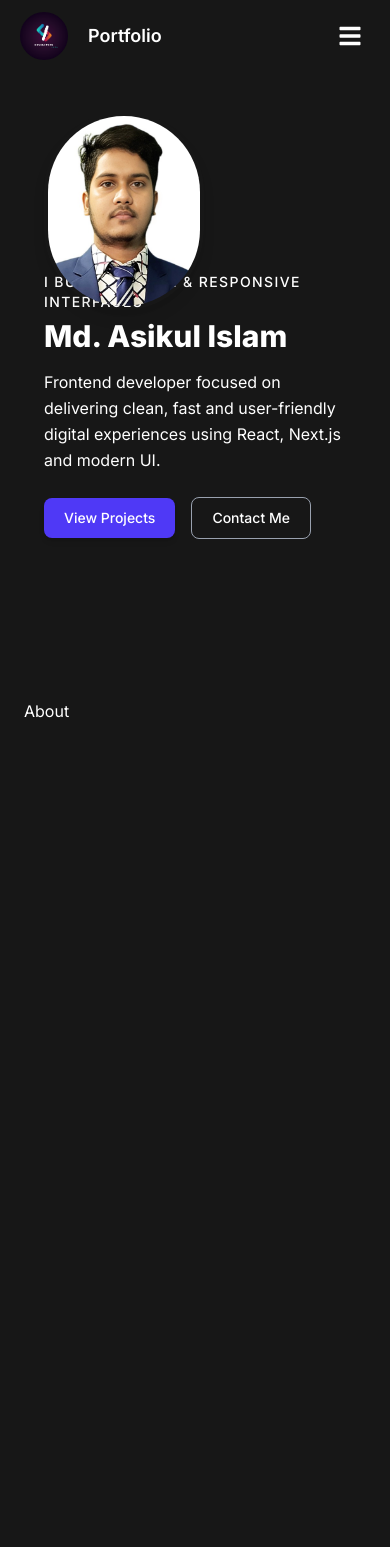
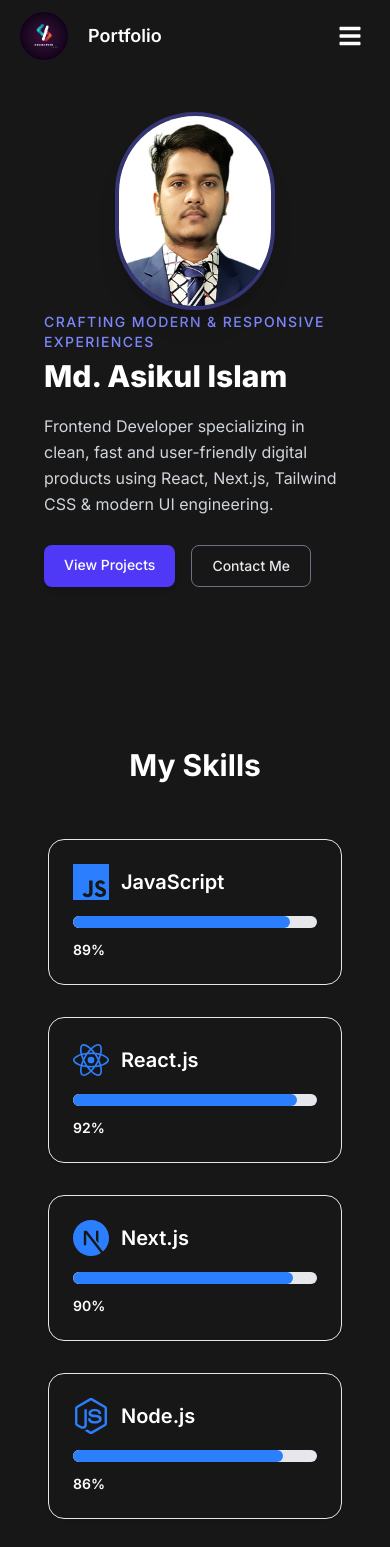
Before and after one commit to Md-Asikul-Islam/portfolio, a Next.js app: page / in a window 390 px wide. Shown: the top 1547 px of the page. Built offline with nearby package versions, Linux system fonts and the light colour scheme; a web font is replaced by a local one.

Commit message:
feat(skills): add animated skills section with framer-motion and responsive UI

```diff
--- a/package.json
+++ b/package.json
@@ -9,10 +9,12 @@
     "lint": "eslint"
   },
   "dependencies": {
+    "framer-motion": "^12.23.24",
     "next": "16.0.3",
     "react": "19.2.0",
     "react-dom": "19.2.0",
-    "react-icons": "^5.5.0"
+    "react-icons": "^5.5.0",
+    "react-simple-typewriter": "^5.0.1"
   },
   "devDependencies": {
     "@tailwindcss/postcss": "^4",
--- a/src/app/components/HeroSection.tsx
+++ b/src/app/components/HeroSection.tsx
@@ -3,58 +3,68 @@
 import Image from "next/image";
 import heroImage from "@/app/assests/asikul.jpg";
 import Link from "next/link";
+import { motion } from "framer-motion";
 
 const HeroSection = () => {
   return (
-    <section
-      id="home"
-      className="relative pt-28 pb-16 md:pt-36 md:pb-24"
-    >
+    <section id="home" className="relative pt-28 pb-20 md:pt-36 md:pb-28">
       <div className="max-w-6xl mx-auto px-5">
-        <div className="flex flex-col md:flex-row items-start md:items-center space-x-20 md:space-x-24 ">
+
+        {/* Layout Wrapper */}
+        <div className="flex flex-col md:flex-row items-center gap-10 md:gap-24">
 
           {/* Avatar */}
-          <div className="w-40 h-40 md:w-52 md:h-52  relative shrink-0">
+          <motion.div
+            initial={{ opacity: 0, scale: 0.8 }}
+            whileInView={{ opacity: 1, scale: 1 }}
+            transition={{ duration: 0.6 }}
+            className="w-40 h-40 md:w-56 md:h-56 relative shrink-0"
+          >
             <Image
               src={heroImage}
               alt="Profile photo of Md. Asikul Islam"
               priority
-              className=" rounded-full  border-4 md:border-8 shadow-lg object-cover"
+              className="rounded-full border-4 md:border-8 border-indigo-500/40 shadow-xl object-cover"
             />
-          </div>
+          </motion.div>
 
-          {/* Text */}
-          <div className="flex flex-col">
-            <p className="text-sm md:text-base  uppercase tracking-widest font-medium">
-              I build modern & responsive interfaces
+          {/* Text Content */}
+          <motion.div
+            initial={{ opacity: 0, y: 30 }}
+            whileInView={{ opacity: 1, y: 0 }}
+            transition={{ duration: 0.7 }}
+            className="flex flex-col w-full"
+          >
+            <p className="text-sm md:text-base uppercase tracking-widest text-indigo-400 font-medium">
+              Crafting Modern & Responsive Experiences
             </p>
 
-            <h1 className="mt-1 text-3xl sm:text-4xl md:text-5xl font-extrabold  leading-snug">
+            <h1 className="mt-1 text-3xl sm:text-4xl md:text-5xl font-extrabold leading-snug">
               Md. Asikul Islam
             </h1>
 
-            <p className="mt-3 text-base sm:text-lg md:text-xl  max-w-xl leading-relaxed">
-              Frontend developer focused on delivering clean, fast and
-              user-friendly digital experiences using React, Next.js and modern UI.
+            <p className="mt-4 text-base sm:text-lg md:text-xl text-gray-300 max-w-xl leading-relaxed">
+              Frontend Developer specializing in clean, fast and user-friendly
+              digital products using React, Next.js, Tailwind CSS & modern UI engineering.
             </p>
 
             {/* CTA Buttons */}
-            <div className="mt-6 flex items-center gap-4">
+            <div className="mt-7 flex gap-4">
               <Link
                 href="#projects"
-                className="px-5 py-2.5 bg-indigo-600 hover:bg-indigo-700 text-white rounded-lg shadow-md transition font-medium text-sm focus:outline-none focus:ring-2 focus:ring-indigo-400"
+                className="px-5 py-2.5 bg-indigo-600 hover:bg-indigo-700 transition shadow-md rounded-lg text-white font-medium text-sm"
               >
                 View Projects
               </Link>
 
               <Link
                 href="#contacts"
-                className="px-5 py-2.5 border border-gray-400 dark:border-gray-600 text-white rounded-lg hover:bg-indigo-600 dark:hover:bg-gray-800 transition font-medium text-sm focus:outline-none focus:ring-2 focus:ring-gray-400"
+                className="px-5 py-2.5 border border-gray-500 text-gray-200 hover:bg-gray-800 transition rounded-lg font-medium text-sm"
               >
                 Contact Me
               </Link>
             </div>
-          </div>
+          </motion.div>
 
         </div>
       </div>
--- /dev/null
+++ b/src/app/components/Skills.tsx
@@ -0,0 +1,78 @@
+"use client";
+
+import React from "react";
+import {
+  SiJavascript,
+  SiNextdotjs,
+  SiNodedotjs,
+  SiReact,
+  SiTailwindcss,
+  SiTypescript,
+} from "react-icons/si";
+
+import { motion } from "framer-motion";
+
+const skills = [
+  { name: "JavaScript", icon: SiJavascript, percentage: 89 },
+  { name: "React.js", icon: SiReact, percentage: 92 },
+  { name: "Next.js", icon: SiNextdotjs, percentage: 90 },
+  { name: "Node.js", icon: SiNodedotjs, percentage: 86 },
+  { name: "Tailwind CSS", icon: SiTailwindcss, percentage: 95 },
+  { name: "TypeScript", icon: SiTypescript, percentage: 83 },
+];
+
+export default function Skills() {
+  return (
+    <section className="w-full py-20" id="skills">
+      <div className="max-w-6xl mx-auto px-6">
+        {/* Section Heading */}
+        <motion.h2
+          initial={{ opacity: 0, y: 20 }}
+          whileInView={{ opacity: 1, y: 0 }}
+          transition={{ duration: 0.6 }}
+          className="text-3xl md:text-4xl font-bold mb-14 text-center"
+        >
+          My Skills
+        </motion.h2>
+
+        {/* Skill Cards Grid */}
+        <div className="grid grid-cols-1 sm:grid-cols-2 lg:grid-cols-3 gap-8">
+          {skills.map((skill, index) => {
+            const Icon = skill.icon;
+
+            return (
+              <motion.div
+                key={skill.name}
+                initial={{ opacity: 0, y: 40 }}
+                whileInView={{ opacity: 1, y: 0 }}
+                transition={{ duration: 0.6, delay: index * 0.1 }}
+                whileHover={{ scale: 1.03 }}
+                className="p-6  dark:bg-gray-900 border border-gray-200 dark:border-gray-700
+                           rounded-2xl shadow-sm hover:shadow-xl transition-all"
+              >
+                {/* Skill Title + Icon */}
+                <div className="flex items-center gap-3 mb-4">
+                  <Icon className="text-4xl text-blue-500 dark:text-blue-400" />
+                  <h3 className="text-xl font-semibold">{skill.name}</h3>
+                </div>
+
+                {/* Progress Bar Background */}
+                <div className="w-full bg-gray-200 dark:bg-gray-700 h-3 rounded-full overflow-hidden">
+                  {/* Animated Progress Bar */}
+                  <motion.div
+                    initial={{ width: 0 }}
+                    whileInView={{ width: `${skill.percentage}%` }}
+                    transition={{ duration: 1, ease: "easeInOut" }}
+                    className="h-full bg-blue-500 dark:bg-blue-400 rounded-full"
+                  />
+                </div>
+
+                <p className="mt-3 text-sm font-semibold">{skill.percentage}%</p>
+              </motion.div>
+            );
+          })}
+        </div>
+      </div>
+    </section>
+  );
+}
--- a/src/app/page.tsx
+++ b/src/app/page.tsx
@@ -1,9 +1,11 @@
 import HeroSection from "./components/HeroSection";
+import Skills from "./components/Skills";
 
 const Home = () => {
   return (
     <main className="max-w-7xl mx-auto px-6 lg:px-8">
       <HeroSection />
+      <Skills  />
       <div id="about" className="min-h-screen py-24"> About </div>
       <div id="contacts" className="min-h-screen py-24"> Contacts </div>
       <div id="projects" className="min-h-screen py-24"> Projects </div>
```
Also changed, not shown: 1 other file (tests, documents, lock files or other folders).
